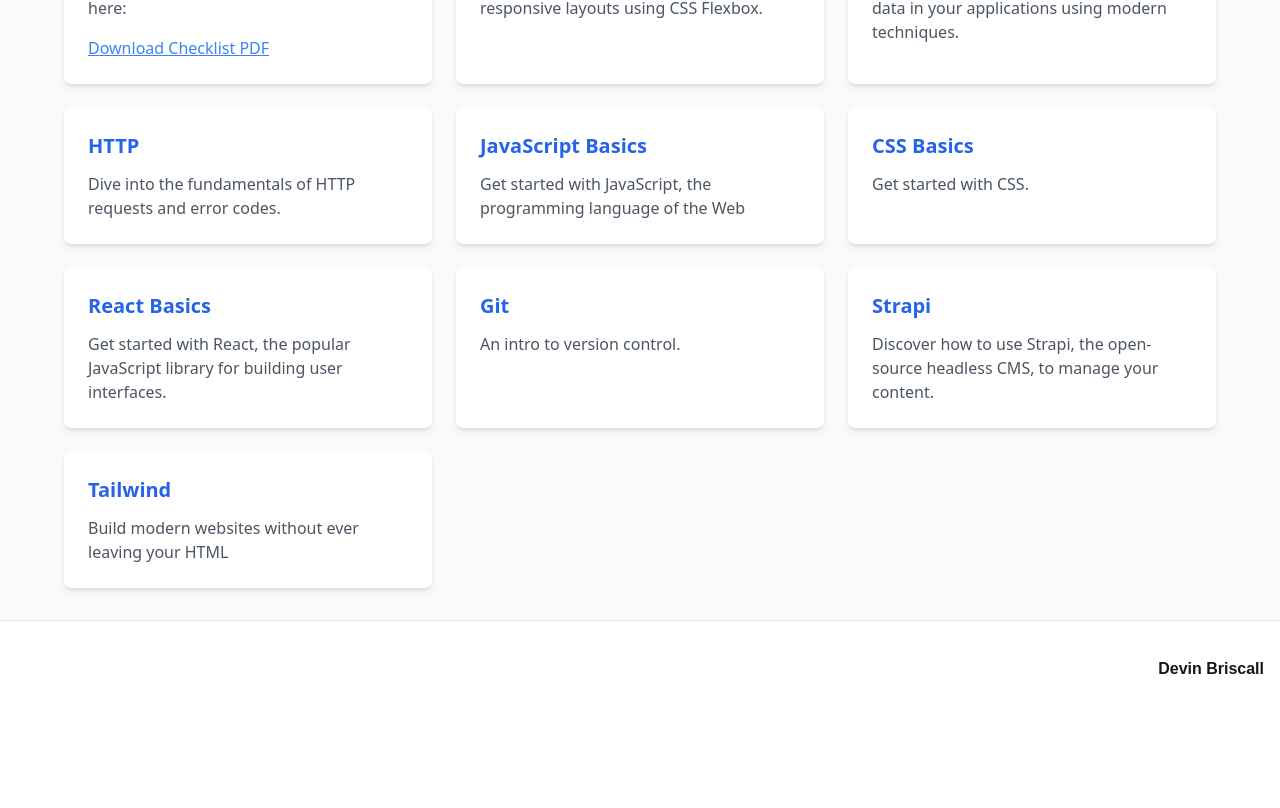
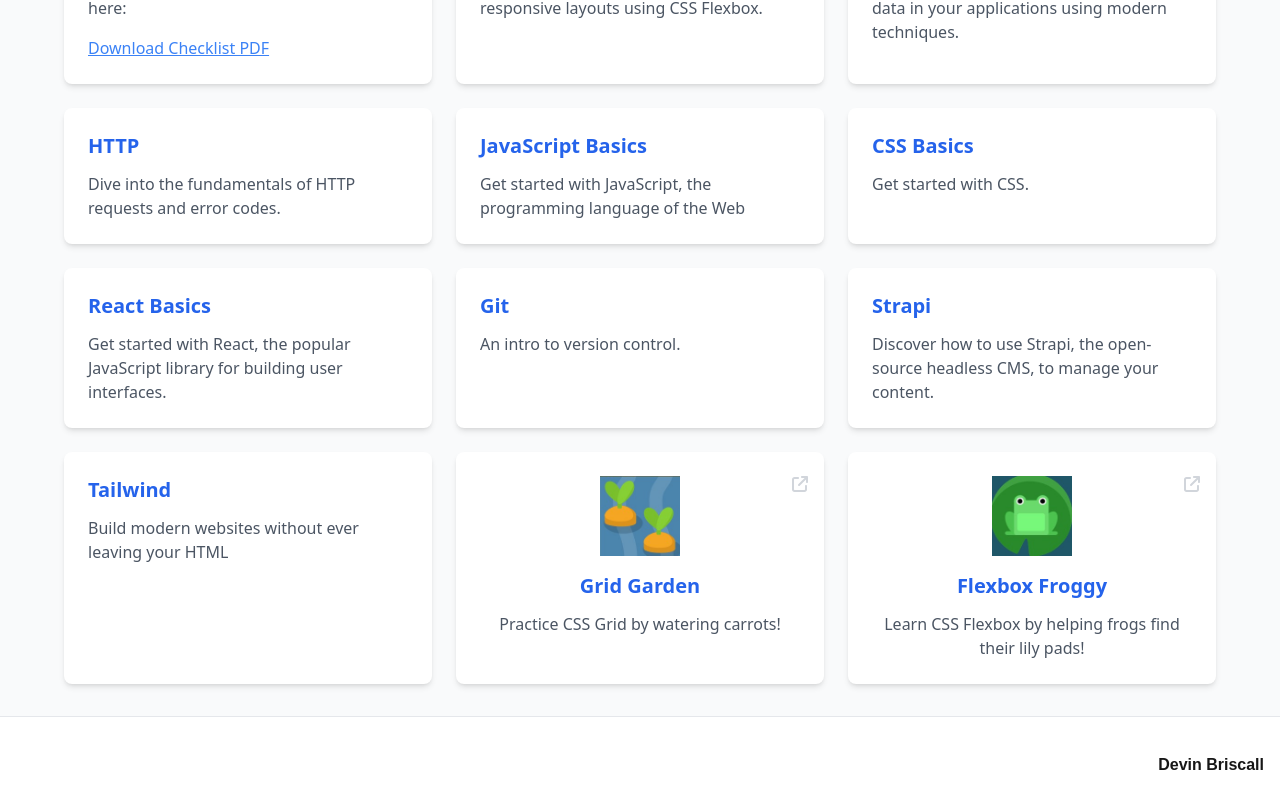
Before and after one commit to DevinBriscall/react, a Next.js app: page / in a window 1280 px wide. Shown: the part 292-1100 px from the top of the page. Before the commit the page ends 1008 px from the top, so only its background shows below. Built offline with nearby package versions, Linux system fonts and the light colour scheme.

Commit message:
add links to flexbox froggy and grid garden

```diff
--- a/src/pages/index.js
+++ b/src/pages/index.js
@@ -1,3 +1,6 @@
+import { faArrowUpRightFromSquare } from "@fortawesome/free-solid-svg-icons";
+import { FontAwesomeIcon } from "@fortawesome/react-fontawesome";
+import Image from "next/image";
 import Link from "next/link";
 
 export default function Home() {
@@ -140,6 +143,50 @@
 						Build modern websites without ever leaving your HTML
 					</p>
 				</Link>
+
+				{/* Grid Garden */}
+				<a
+					href="https://cssgridgarden.com/"
+					target="_blank"
+					rel="noopener noreferrer"
+					className="bg-white relative rounded-lg shadow-md p-6 hover:shadow-lg hover:scale-105 transition-all duration-200 flex flex-col items-center"
+				>
+					<FontAwesomeIcon
+						icon={faArrowUpRightFromSquare}
+						className="w-4 h-4 absolute right-4 text-gray-300"
+					/>
+					<div className="w-20 relative h-20 bg-gray-200 mb-4">
+						<Image src="/images/garden.jpg" fill objectFit="cover" />
+					</div>
+					<h2 className="text-xl font-semibold text-blue-600 mb-3">
+						Grid Garden
+					</h2>
+					<p className="text-gray-600 text-center">
+						Practice CSS Grid by watering carrots!
+					</p>
+				</a>
+
+				{/* Flexbox Froggy */}
+				<a
+					href="https://flexboxfroggy.com/"
+					target="_blank"
+					rel="noopener noreferrer"
+					className="bg-white relative rounded-lg shadow-md p-6 hover:shadow-lg hover:scale-105 transition-all duration-200 flex flex-col items-center"
+				>
+					<FontAwesomeIcon
+						icon={faArrowUpRightFromSquare}
+						className="w-4 h-4 absolute right-4 text-gray-300"
+					/>
+					<div className="w-20 relative h-20 bg-gray-200 mb-4">
+						<Image src="/images/froggy.jpg" fill objectFit="cover" />
+					</div>
+					<h2 className="text-xl font-semibold text-blue-600 mb-3">
+						Flexbox Froggy
+					</h2>
+					<p className="text-gray-600 text-center">
+						Learn CSS Flexbox by helping frogs find their lily pads!
+					</p>
+				</a>
 			</div>
 		</div>
 	);
```
Also changed, not shown: public/images/froggy.jpg (added), public/images/garden.jpg (added).
